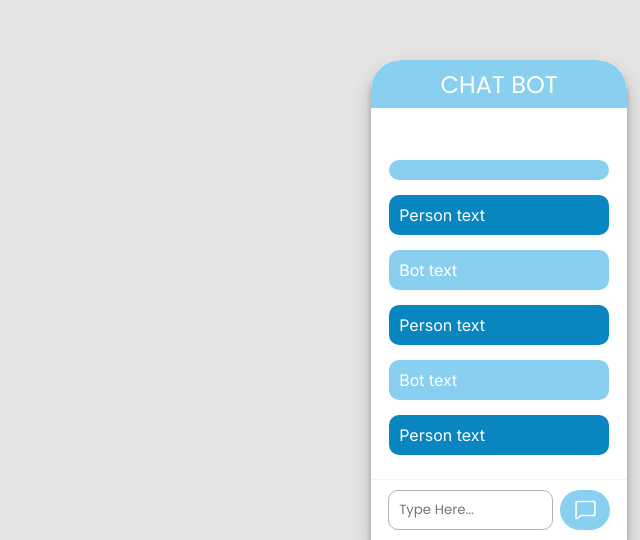
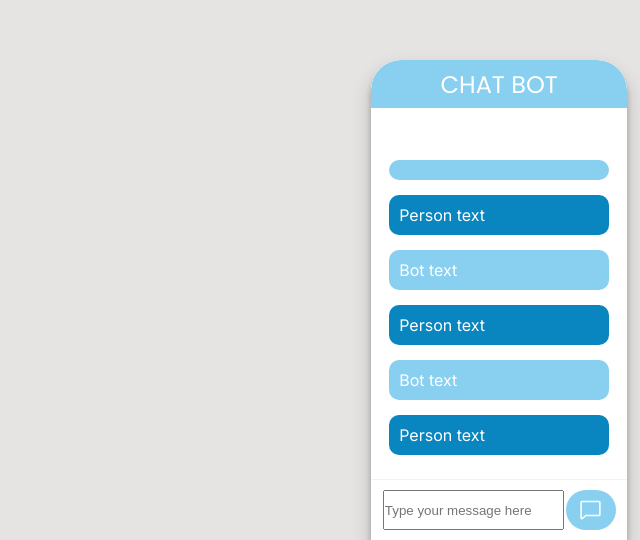
Before and after one commit to coleaydelotte/AI-Customer-Support, a Next.js app: page / in a window 1280 px wide. Shown: the part 260-800 px from the top of the page, without its empty margins (640-1280 px from the left). Built offline with nearby package versions, Linux system fonts and the light colour scheme.

Commit message:
Updated API to work.
Updated API to work, with frontend. Now when prompted with a message the LLM returns a proper response.

```diff
--- a/app/page.js
+++ b/app/page.js
@@ -1,5 +1,4 @@
 "use client";
-
 
 import { Box, Typography, TextField } from '@mui/material';
 import './page.css'
@@ -7,8 +6,6 @@ import { Chat } from "@phosphor-icons/react/dist/ssr/Chat";
 import { useEffect, useState } from 'react';
 import { blue } from '@mui/material/colors';
 import useIntersectionObserver from './useIntersectionObserver'
-
-
 
 export default function Home() {
 
@@ -24,8 +21,8 @@ export default function Home() {
   const model = genAI.getGenerativeModel({ model: "gemini-1.5-flash" });
 
   /**This is the function that runs the program */
-  async function run() {
-    const prompt = "Write 2 words"
+  async function run(userPrompt) {
+    const prompt = "Pretend your a Customer service agent and you are responding to a customer who is asking this question: "+ userPrompt;
 
     const result = await model.generateContent(prompt);
     const response = await result.response;
@@ -34,19 +31,10 @@ export default function Home() {
     console.log(text);
   }
 
+  const [chatResponse, setChatResponse] = useState('')
+  const [input, setInput] = useState('')
 
-
-
-
-  const [chatResponse, setChatResponse] = useState('')
-
-
-
-
-
-
-
-
+  console.log(chatResponse)
 
   return (
 
@@ -133,17 +121,13 @@ export default function Home() {
           </div>
         </div>
 
-
-
-
-
-
-
-
-
         <div className='text-chat-container'>
-          <input className='input-label' placeholder='Type Here...' type='text' />
-          <button onClick={run} className='send-btn'>
+          <input type='text' placeholder='Type your message here' onChange={(e) => setInput(e.target.value)} value={input} />
+          {console.log(input)}
+          <button className='send-btn' onClick={() => {
+                        run(input)
+                        setInput('')
+                    }}>
             <Chat size={25} color='white' />
           </button>
         </div>
```
